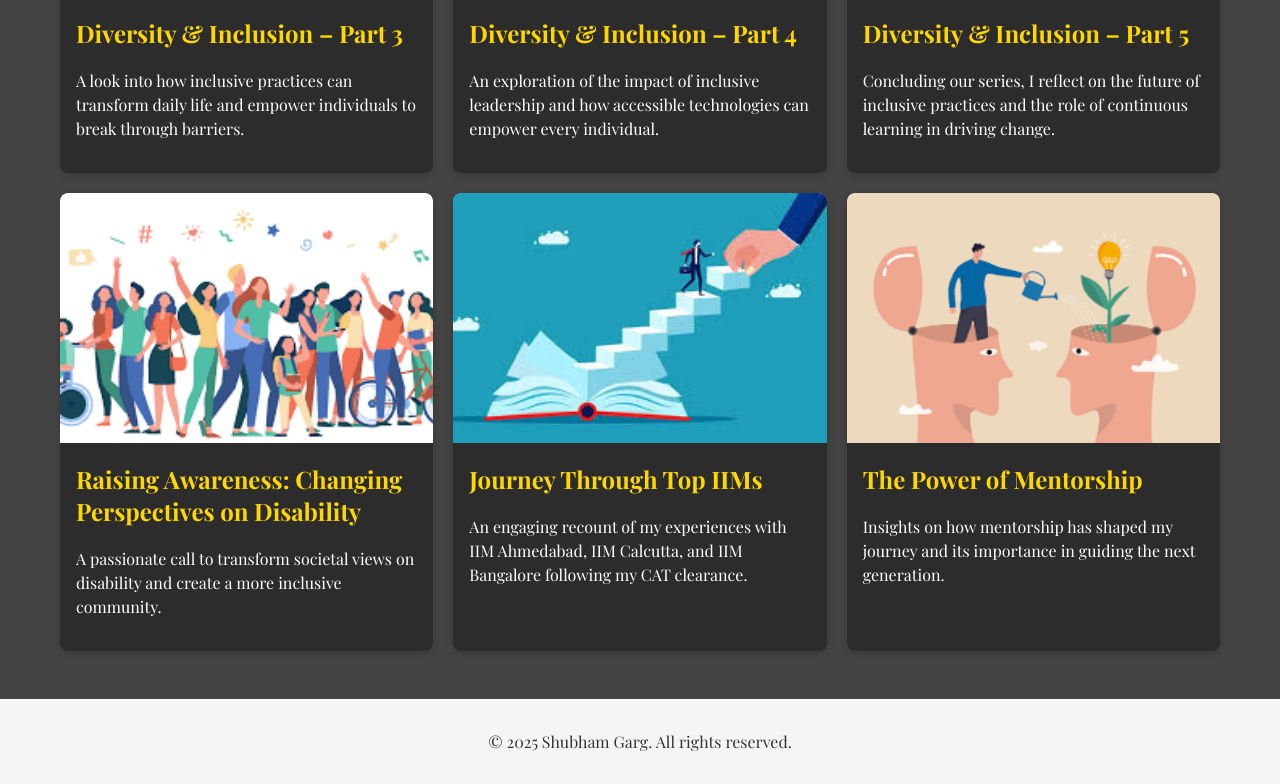
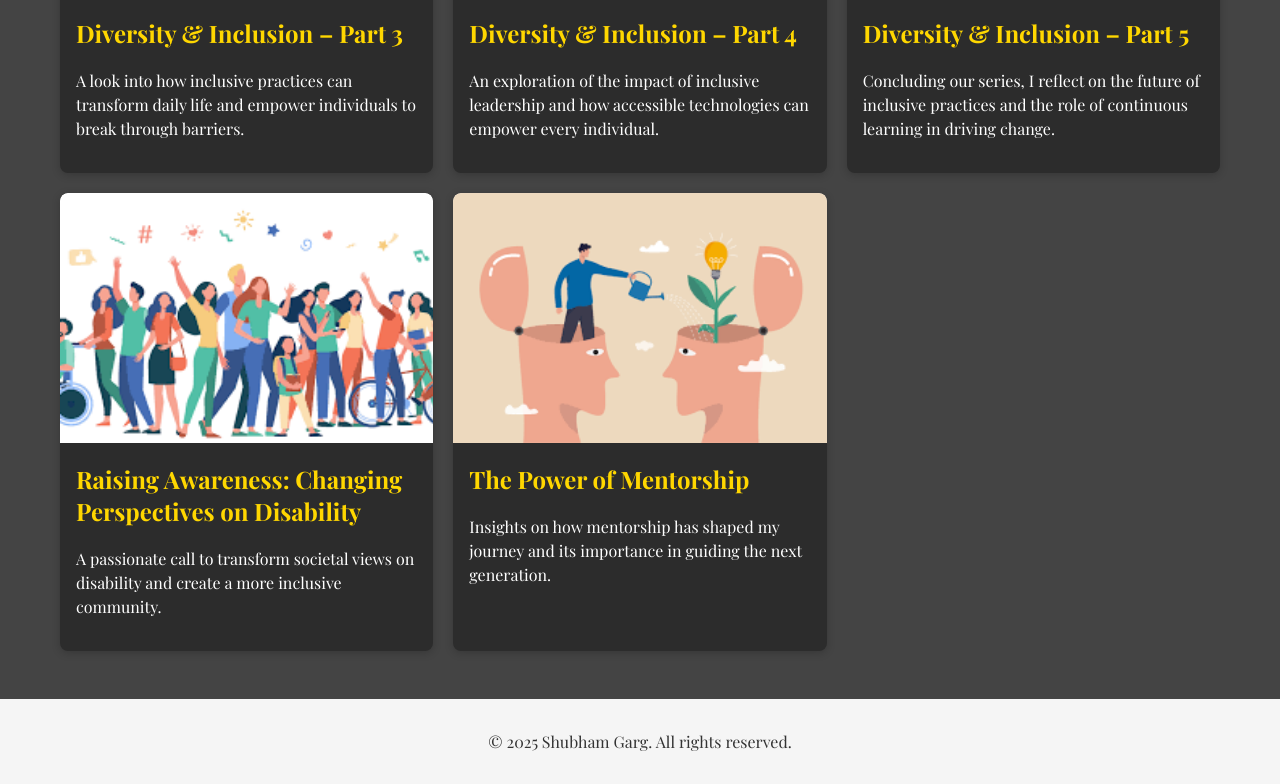
Before and after one commit to kanishkgarg029/shubhamgarg_website.github.io, a plain HTML site: page pages/Blogs.html in a window 1280 px wide. Shown: the part 971-1755 px from the top of the page. Drawn offline with nearby package versions, Linux system fonts and the light colour scheme.

Commit message:
Update Blogs.html

```diff
--- a/pages/Blogs.html
+++ b/pages/Blogs.html
@@ -193,16 +193,6 @@
           </div>
         </a>
       </div>
-      <!-- Blog Tile for blogs8.html -->
-      <div class="blog-tile">
-        <a href="../pages/blogs8.html">
-          <img class="blog-banner" src="../images/diversity7.jpeg" alt="Journey Through Top IIMs">
-          <div class="blog-content">
-            <h2>Journey Through Top IIMs</h2>
-            <p>An engaging recount of my experiences with IIM Ahmedabad, IIM Calcutta, and IIM Bangalore following my CAT clearance.</p>
-          </div>
-        </a>
-      </div>
       <!-- Blog Tile for blogs9.html -->
       <div class="blog-tile">
         <a href="../pages/blogs9.html">
```
